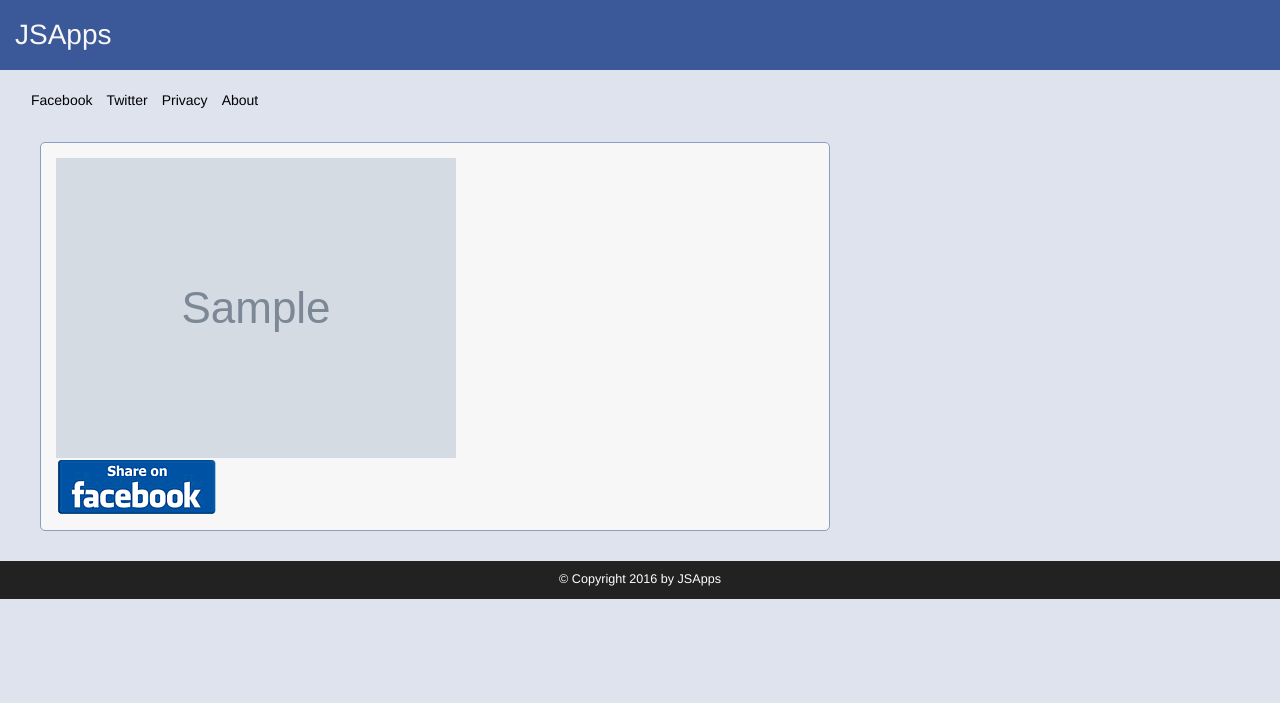
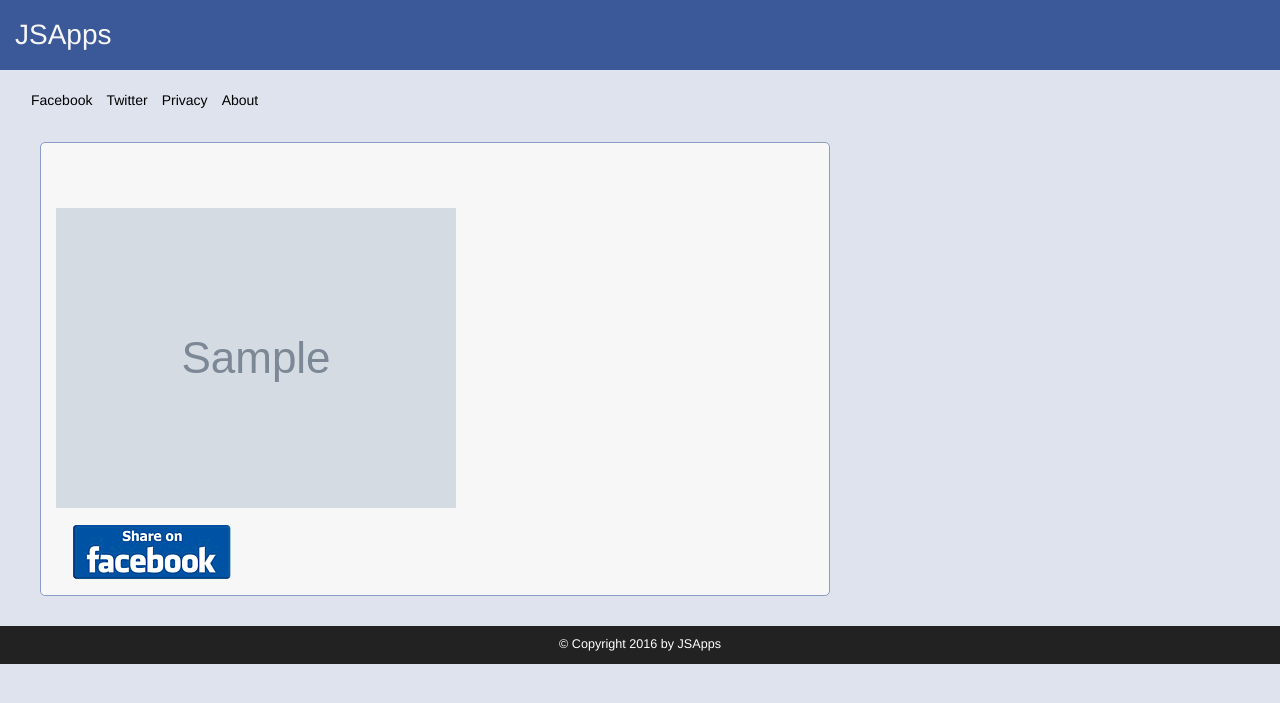
Before and after one commit to tharinda221/product-JSApps, a Flask app: template templates/facebook/facebookAdminApp/facebookAppFinished.html in a window 1280 px wide. Shown: the top 703 px of the page. Run offline with Flask 2, Linux system fonts and the light colour scheme; the template is opened without the code that fills it: most values are stand-ins (such as "Sample title", 1, 10 or a date in 2020); grey boxes marked "Sample" are stand-in pictures; some libraries are stand-ins or nearby versions.

Commit message:
Added js to load the app image

```diff
--- a/templates/facebook/facebookAdminApp/facebookAppFinished.html
+++ b/templates/facebook/facebookAdminApp/facebookAppFinished.html
@@ -13,7 +13,9 @@
         {% include "facebook/facebookAdminApp/facebookAppFinishedContent.html" %}
     {% endblock %}
     {% block facebookShare %}
-        {% include "facebook/common/facebookShare.html" %}
+        <div class="col-md-12" style="margin-top: 15px;">
+            {% include "facebook/common/facebookShare.html" %}
+        </div>
     {% endblock %}
     {% block comment %}
         {% include "facebook/common/facebookComment.html" %}
--- a/templates/facebook/facebookAdminApp/facebookAppFinishedContent.html
+++ b/templates/facebook/facebookAdminApp/facebookAppFinishedContent.html
@@ -1,3 +1,4 @@
 {% block appDetailContent %}
-    <img class="img img-responsive" height="400px" src="{{ imageUrl }}" /></a>
+    <img id="app-image" app-id="{{ appDetails.AppID }}" style="margin-top: 50px;" class="img img-responsive" height="400px" src="{{ imageUrl }}" /></a>
+    <script src="{{ url_for('static', filename='javascripts/loadApp.js') }}"></script>
 {% endblock %}
```
